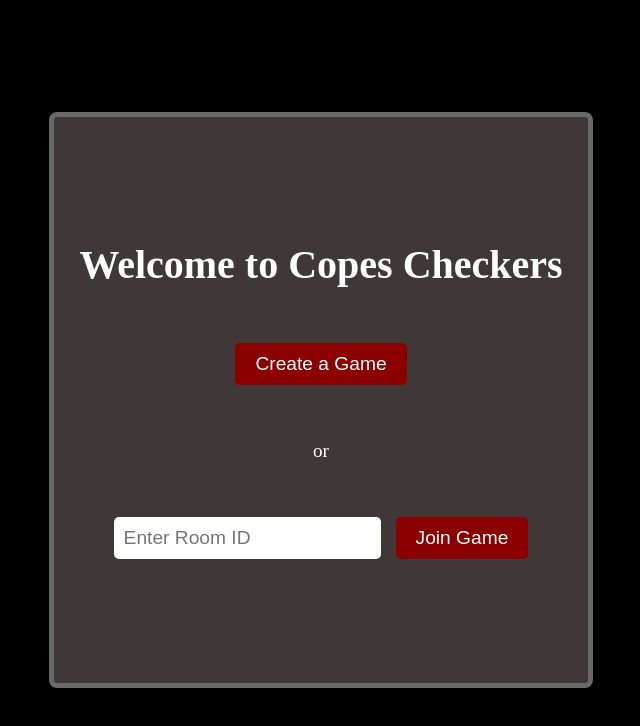
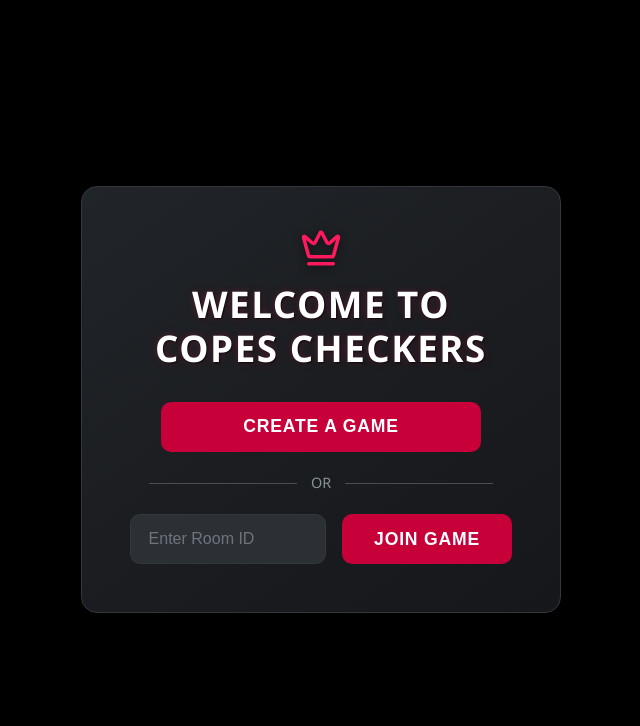
Before and after one commit to RafaelCopes/multiplayer-checkers-game, a React (Vite) app in the folder client/: page / in a window 1280 px wide. Shown: the top 726 px of the page, without its empty margins (319-959 px from the left). Built offline with nearby package versions, Linux system fonts and the light colour scheme; no server answers; the HTML template or start-up script is replaced by a standard one.

Commit message:
Changes to the interface

```diff
--- a/client/package.json
+++ b/client/package.json
@@ -9,6 +9,7 @@
     "preview": "vite preview"
   },
   "dependencies": {
+    "lucide-react": "^0.488.0",
     "react": "^18.2.0",
     "react-dom": "^18.2.0",
     "react-router-dom": "^6.26.2",
@@ -24,5 +25,6 @@
     "prettier": "^2.7.1",
     "typescript": "^4.6.4",
     "vite": "^3.1.0"
-  }
+  },
+  "packageManager": "yarn@4.9.1"
 }
--- a/client/src/components/Board/Cell/index.tsx
+++ b/client/src/components/Board/Cell/index.tsx
@@ -10,11 +10,11 @@ interface ICellProps {
 }
 
 export default function Cell({ colorize, piece, isSelected, isValidMove, row, col }: ICellProps) : JSX.Element {
-  const cellColor = colorize % 2 === 0 ? "black" : "red";
+  const cellType = colorize % 2 === 0 ? "light" : "dark";
   const imageSrc = piece === 1 ? '/assets/black-checker/standard.svg' : piece === 3 ? '/assets/black-checker/king-me.svg' : piece === 2 ? '/assets/red-checker/standard.svg' : piece === 4 ? '/assets/red-checker/king-me.svg' : '';
 
   return (
-    <Container data-row={row} data-col={col} isSelected={isSelected} cellColor={cellColor} isValidMove={isValidMove}>
+    <Container data-row={row} data-col={col} isSelected={isSelected} cellColor={cellType} isValidMove={isValidMove}>
       <Piece data-row={row} data-col={col} imageSrc={imageSrc} />
     </Container>
   );
--- a/client/src/components/Board/Cell/styles.ts
+++ b/client/src/components/Board/Cell/styles.ts
@@ -1,7 +1,16 @@
 import styled from "styled-components";
 
+const colors = {
+  darkSquare: '#1f2328',
+  lightSquare: '#c70039',
+  selectedSquare: '#5a6169',
+  validMoveSquare: 'rgba(255, 215, 0, 0.7)',
+  hoverOutline: '#ff195d',
+  pieceShadow: 'rgba(0, 0, 0, 0.4)',
+};
+
 interface IContainerProps {
-  cellColor: 'red' | 'black';
+  cellColor: 'light' | 'dark';
   isSelected: boolean;
   isValidMove: boolean;
 }
@@ -11,44 +20,58 @@ interface IPieceProps {
 }
 
 const cellColorSelector = {
-  black: '#403737',
-  red: '#d12121',
+  dark: colors.darkSquare,
+  light: colors.lightSquare,
 }
 
 export const Piece = styled.div<IPieceProps>`
   background-image: url(${({ imageSrc }) => imageSrc});
   background-repeat: no-repeat;
   background-position: center;
-  background-size: 60px;
-
+  background-size: 80%;
   height: 100%;
   width: 100%;
+  cursor: pointer;
+  pointer-events: ${({ imageSrc }) => (imageSrc ? 'auto' : 'none')};
+  filter: drop-shadow(2px 4px 4px ${colors.pieceShadow});
+  transition: transform 0.1s ease-in-out;
+  z-index: 1;
 
-  cursor: pointer;
+  &:hover {
+    transform: scale(1.05);
+  }
 `;
 
 export const Container = styled.div<IContainerProps>`
-  height: 72px;
-  width: 72px;
-
-  background: ${({ cellColor, isSelected, isValidMove }) => {
-    if (isValidMove) {
-      return 'yellow';
-    }
-
-    if (isSelected) {
-      return 'dimgray';
-    } else {
-      return cellColorSelector[cellColor];
-    }
-
-  } };
-
+  position: relative;
+  background: ${({ cellColor, isSelected }) => (isSelected ? colors.selectedSquare : cellColorSelector[cellColor])};
   display: flex;
   justify-content: center;
   align-items: center;
+  transition: background-color 0.2s ease;
+  outline: none;
+
+  &::after {
+    content: '';
+    position: absolute;
+    top: 30%; bottom: 30%; left: 30%; right: 30%;
+    background-color: ${colors.validMoveSquare};
+    border-radius: 50%;
+    opacity: ${({ isValidMove }) => (isValidMove ? 1 : 0)};
+    transition: opacity 0.2s ease, background-color 0.2s ease;
+    pointer-events: none;
+    box-shadow: 0 0 8px 2px ${colors.validMoveSquare};
+    z-index: 2;
+  }
 
   &:hover {
-    border: 3px solid grey;
+    outline: 3px solid ${colors.hoverOutline};
+    outline-offset: -3px;
+    z-index: 1;
+  }
+
+  ${Piece} {
+     z-index: 3;
+     position: relative;
   }
 `;
--- a/client/src/components/Board/index.tsx
+++ b/client/src/components/Board/index.tsx
@@ -1,7 +1,7 @@
 import { useEffect, useRef, useState } from 'react';
 import { useParams } from 'react-router-dom';
 import Cell from './Cell';
-import { CapturedPiece, CapturedPieces, Container, Content, GameInfo, Message, Player, Wrapper } from './styles';
+import { CapturedPiece, CapturedPieces, Container, Content, GameInfo, Message, Player, Wrapper, MessageArea } from './styles';
 
 const BOARD_SIZE = 8;
 
@@ -23,13 +23,14 @@ type IPiece = {
   y: number;
 };
 
-export default function Board({ socket }: any) { // Accept the socket as a prop
-  const { roomId } = useParams(); // Get room ID from URL
+export default function Board({ socket }: any) {
+  const { roomId } = useParams();
   const [piece, setPiece] = useState<IPiece | null>(null);
   const [currentBoardState, setCurrentBoardState] = useState(INITIAL_BOARD_STATE);
   const [turn, setTurn] = useState<number | null>(null);
   const [player, setPlayer] = useState<number | null>(null);
   const [message, setMessage] = useState<string | null>(null);
+  const [messageKey, setMessageKey] = useState<number>(0);
   const [winner, setWinner] = useState<number | null>(null);
   const [validMoves, setValidMoves] = useState<Array<{ toRow: number; toCol: number }> | null>(null);
   const [blackCapturesPieces, setBlackCapturesPieces] = useState<number>(0);
@@ -37,12 +38,13 @@ export default function Board({ socket }: any) { // Accept the socket as a prop
 
   const boardRef = useRef<HTMLDivElement>(null);
 
+
   let board: IBoard = [];
   let colorize: number;
 
   useEffect(() => {
     if (roomId) {
-      socket.emit('joinGame', roomId); // Use the existing socket and roomId to join the correct room
+      socket.emit('joinGame', roomId);
     }
 
     socket.on('initializeGameState', (game: any) => {
@@ -59,8 +61,9 @@ export default function Board({ socket }: any) { // Accept the socket as a prop
       setTurn(turn);
       setBlackCapturesPieces(capturedPieces.black);
       setRedCapturesPieces(capturedPieces.red);
-      setMessage(null);
-      setWinner(null);
+      if (!winner) {
+        setMessage(null);
+      }
     });
 
     socket.on('validMoves', (data: any) => {
@@ -85,11 +88,10 @@ export default function Board({ socket }: any) { // Accept the socket as a prop
     });
 
     return () => {
-      // Do not disconnect the socket here; the socket persists throughout the app
+
     };
   }, [roomId, socket]);
 
-  // Render the board cells
   for (let i = 0; i < BOARD_SIZE; i++) {
     for (let j = 0; j < BOARD_SIZE; j++) {
       colorize = i + j + 1;
@@ -112,15 +114,10 @@ export default function Board({ socket }: any) { // Accept the socket as a prop
   }
 
   const movePiece = (e: any) => {
-    if (turn !== player) {
-      setMessage('Not your turn!');
-      return;
-    }
-
     let target = e.target;
 
-    // Traverse up the DOM tree to find the element with data attributes
-    while (target && !target.dataset.row) {
+      // Percorre a DOM para encontrar o elemento com os atributos de dados
+      while (target && !target.dataset.row) {
       target = target.parentNode;
     }
 
@@ -137,23 +134,34 @@ export default function Board({ socket }: any) { // Accept the socket as a prop
 
     const clickedPiece = currentBoardState[x][y];
 
+    // Verifica se é vez do jogador ao clicar em uma peça
+    if (clickedPiece !== 0 && (turn !== player || player === null)) {
+      setMessage('Not your turn!');
+      setMessageKey(prev => prev + 1);
+      return;
+    }
+
     if (piece === null) {
-      // No piece currently selected
-      if (clickedPiece === player || clickedPiece === player + 2) {
-        // Select the piece and get valid moves
+      // Nenhuma peça selecionada
+      if (clickedPiece === 0) {
+        return;
+      } else if (player !== null && (clickedPiece === player || clickedPiece === player + 2)) {
+        // Seleciona a peça e pega os movimentos válidos
         setPiece({ x, y });
         socket.emit('getValidMoves', { roomId, row: x, col: y });
       } else {
+        // Peça do oponente
         setMessage('Not your piece!');
+        setMessageKey(prev => prev + 1);
       }
     } else {
-      // A piece is already selected
-      if (clickedPiece === player || clickedPiece === player + 2) {
-        // Change selection to the new piece
+      // Já tem uma peça selecionada
+      if (player !== null && (clickedPiece === player || clickedPiece === player + 2)) {
+        // Muda a seleção para a nova peça
         setPiece({ x, y });
         socket.emit('getValidMoves', { roomId, row: x, col: y });
       } else {
-        // Attempt to make a move
+        // Tenta fazer um movimento
         socket.emit('makeMove', {
           fromRow: piece.x,
           fromCol: piece.y,
@@ -161,7 +169,7 @@ export default function Board({ socket }: any) { // Accept the socket as a prop
           toCol: y,
         });
 
-        // Unselect the piece and clear valid moves
+        // Desmarca a peça e limpa os movimentos válidos
         setPiece(null);
         setValidMoves(null);
       }
@@ -173,18 +181,20 @@ export default function Board({ socket }: any) { // Accept the socket as a prop
     <Container>
       <GameInfo highlight={turn === player ? true : false}>
         {winner && (winner === 3 ? <h1>Draw! A player was left without valid moves.</h1> : <h1>Winner: Player {winner}!</h1>)}
-        {player && (
+        {player !== null && (
           <Player>
             <h1>You</h1>
             <CapturedPiece color={player === 1 ? "black" : "red"} />
           </Player>
         )}
         <CapturedPieces>
-          {Array.from({ length: player === 1 ? redCapturesPieces : blackCapturesPieces }).map((_, index) => (
+          {player !== null && Array.from({ length: player === 1 ? redCapturesPieces : blackCapturesPieces }).map((_, index) => (
             <CapturedPiece key={index} color={player === 1 ? "red" : "black"} />
           ))}
         </CapturedPieces>
-        {message && <Message>Warning: {message}</Message>}
+        <MessageArea>
+          {message && <Message key={messageKey}>{message}</Message>}
+        </MessageArea>
       </GameInfo>
       <Wrapper ref={boardRef}>
         <Content onMouseDown={(e: any) => movePiece(e)}>
--- a/client/src/components/Board/styles.ts
+++ b/client/src/components/Board/styles.ts
@@ -1,91 +1,181 @@
-import styled from "styled-components";
+import styled, { css, keyframes } from "styled-components";
 
-interface PieceProps {
-  color: 'black' | 'red';
-}
+const colors = {
+  background: '#000000',
+  containerBackground: '#1a1d21',
+  containerBackgroundGradient: 'linear-gradient(145deg, #212428, #15171a)',
+  border: '#33383f',
+  textPrimary: '#e8e8e8',
+  textSecondary: '#8a9199',
+  accentPrimary: '#c70039',
+  accentHover: '#ff195d',
+  warningText: '#ff195d',
+  boardFrame: '#101214',
+  shadowColor: 'rgba(0, 0, 0, 0.6)',
+  capturedPieceBorder: 'rgba(255, 255, 255, 0.1)',
+};
 
+// Container principal
 export const Container = styled.div`
-  height: 100vh;
-
-  background: black;
-  color: white;
-
+  min-height: 100vh;
+  background: ${colors.background};
+  color: ${colors.textPrimary};
   display: flex;
   flex-direction: row;
   justify-content: center;
   align-items: center;
-  gap: 70px;
+  gap: 3rem;
+  padding: 2rem;
+  font-family: 'Segoe UI', Tahoma, Geneva, Verdana, sans-serif;
+
+  @media (max-width: 1100px) {
+    flex-direction: column;
+    gap: 2rem;
+    padding: 1rem;
+  }
 `;
 
 export const GameInfo = styled.div<{ highlight: boolean }>`
   display: flex;
   flex-direction: column;
-  justify-content: flex-start;
+  justify-content: ;
   align-items: center;
-  gap: 50px;
+  gap: 1.5rem;
 
-  height: 594px;
-  width: 300px;
+  min-height: 610px;
+  width: 280px;
 
-  border-radius: 8px;
-  border: 8px solid dimgrey;
-  border: ${({ highlight }) => (highlight ? "8px solid #d12121" : "8px solid dimgrey")};
+  background: ${colors.containerBackground};
+  background: ${colors.containerBackgroundGradient};
+  border-radius: 12px;
+  border: 2px solid ${colors.border};
+  padding: 1.5rem;
+  box-shadow: 0px 8px 20px ${colors.shadowColor};
+  text-align: center;
+  transition: border-color 0.3s ease-in-out;
 
-  padding: 30px;
-
-  text-align: center;
-
-
-  background-color: #403737;
+  border-color: ${({ highlight }) => (highlight ? colors.accentHover : colors.border)};
 
   h1 {
-    font-size: 24px;
+    font-size: 1.4rem;
+    font-weight: 600;
+    color: ${colors.textPrimary};
+    margin: 0;
+    line-height: 1.3;
+  }
+
+  @media (max-width: 1100px) {
+     min-height: auto;
+     width: 100%;
+     max-width: 500px;
+     padding: 1rem;
+     gap: 1rem;
+  }
+
+  & > h1:first-child {
+    font-size: 1.5rem;
+    font-weight: 700;
+    color: ${colors.accentHover};
   }
 `;
 
 export const Wrapper = styled.div`
-  padding: 8px;
-  border-radius: 8px;
-  background: dimgray;
+  padding: 10px;
+  border-radius: 12px;
+  background: ${colors.boardFrame};
+  box-shadow: 0px 5px 15px rgba(0, 0, 0, 0.5),
+              inset 0px 0px 10px rgba(0, 0, 0, 0.7);
+  display: inline-block;
 `;
 
-export const Message = styled.h1`
-  color: red;
-`;
-
-
 export const Content = styled.div`
-  background: red;
   height: 576px;
   width: 576px;
 
   display: grid;
   grid-template-columns: repeat(8, 1fr);
   grid-template-rows: repeat(8, 1fr);
+  border-radius: 6px;
+  overflow: hidden;
+  border: 1px solid ${colors.border};
 `;
 
 export const CapturedPieces = styled.div`
   width: 100%;
-
   display: grid;
-  grid-template-columns: repeat(3, 1fr);
-  grid-gap: 10px;
+  grid-template-columns: repeat(auto-fill, minmax(45px, 1fr));
+  grid-gap: 8px;
+  margin-top: auto;
+  padding: 0.5rem;
+  background-color: rgba(0,0,0,0.2);
+  border-radius: 8px;
+  min-height: 60px;
 `;
 
+interface PieceProps {
+  color: 'black' | 'red';
+}
 export const CapturedPiece = styled.div<PieceProps>`
-  width: 50px;
-  height: 50px;
+  width: 45px;
+  height: 45px;
   background-image: url(${(props) => props.color === 'black' ? '/assets/black-checker/standard.svg': '/assets/red-checker/standard.svg'});
   background-size: contain;
   background-repeat: no-repeat;
   background-position: center;
-  margin: 5px;
+  border-radius: 50%;
+  box-shadow: inset 0 0 5px rgba(0,0,0,0.5);
+  border: 1px solid ${colors.capturedPieceBorder};
 `;
 
 export const Player = styled.div`
   display: flex;
-  flex-direction: row;
+  flex-direction: column;
   justify-content: center;
   align-items: center;
-  gap: 10px;
+  gap: 0.8rem;
+
+  h1 {
+    font-size: 1.2rem;
+    font-weight: 500;
+    color: ${colors.textSecondary};
+    text-transform: uppercase;
+    letter-spacing: 1px;
+    margin-bottom: 0;
+  }
+
+  ${CapturedPiece} {
+     width: 55px;
+     height: 55px;
+     border: none;
+     box-shadow: 0 2px 5px rgba(0,0,0,0.4);
+  }
 `;
+
+const fadeInOut = keyframes`
+  0% { opacity: 0; transform: translateY(10px); }
+  10% { opacity: 1; transform: translateY(0); }
+  80% { opacity: 1; transform: translateY(0); }
+  100% { opacity: 0; transform: translateY(-10px); }
+`;
+
+export const MessageArea = styled.div`
+  min-height: 50px;
+  width: 100%;
+  max-width: 600px;
+  display: flex;
+  justify-content: center;
+  align-items: center;
+`;
+
+export const Message = styled.div`
+  color: ${colors.warningText};
+  font-size: 1.1rem;
+  font-weight: 600;
+  padding: 0.6rem 1.2rem;
+  background-color: rgba(40, 30, 30, 0.8);
+  border: 1px solid ${colors.accentPrimary};
+  border-radius: 8px;
+  text-align: center;
+  box-shadow: 0 2px 8px rgba(0,0,0,0.5);
+  animation: ${fadeInOut} 3s ease-in-out forwards;
+`;
--- a/client/src/components/GameOptions/index.tsx
+++ b/client/src/components/GameOptions/index.tsx
@@ -1,54 +1,78 @@
 import { useState } from 'react';
 import { useNavigate } from 'react-router-dom';
-import { Container, Wrapper } from './styles';
+import { Container, Wrapper } from './styles'; // Make sure path is correct
+import { Crown } from 'lucide-react'; // Import the Crown icon
 
-export default function GameOptions({ socket }: any) { // Accept the socket as a prop
+export default function GameOptions({ socket }: any) {
   const [roomId, setRoomId] = useState('');
-
   const navigate = useNavigate();
 
   const handleCreateGame = () => {
-    socket.emit('createGame'); // Use the existing socket
-
-    socket.on('gameCreated', (roomId: string) => {
+    socket.emit('createGame');
+    socket.once('gameCreated', (roomId: string) => {
       alert(`Game created! Share this Room ID with your friend: ${roomId}`);
-      navigate(`/game/${roomId}`); // Navigate to the game with the room ID
+      navigate(`/game/${roomId}`);
     });
+    return () => {
+      socket.off('gameCreated');
+    };
   };
 
   const handleJoinGame = () => {
-    if (roomId) {
-      socket.emit('checkGameExists', roomId);
-       // Use the existing socket
-      socket.on('gameExists', (exists: boolean) => {
+    const trimmedRoomId = roomId.trim();
+    if (trimmedRoomId) {
+      socket.emit('checkGameExists', trimmedRoomId);
+      socket.once('gameExists', (exists: boolean) => {
         if (exists) {
-          navigate(`/game/${roomId}`); // Navigate to the game with the room ID
+          navigate(`/game/${trimmedRoomId}`);
         } else {
-          alert('Room not found. Please enter a valid Room ID.');
+          alert('Room not found. Please check the Room ID and try again.');
           setRoomId('');
         }
       });
     } else {
       alert('Please enter a valid Room ID.');
+      setRoomId('');
+    }
+  };
+
+  const handleKeyDown = (event: React.KeyboardEvent<HTMLInputElement>) => {
+    if (event.key === 'Enter') {
+      handleJoinGame();
     }
   };
 
   return (
     <Wrapper>
       <Container>
-        <h1>Welcome to Copes Checkers</h1>
+        {/* Title Container with Icon */}
+        <div className="title-container">
+          {/* Use Lucide Crown Icon */}
+          <Crown className="title-icon" aria-hidden="true" />
+          {/* Game Title */}
+          <h1>Welcome to Copes Checkers</h1>
+        </div>
+
         <button onClick={handleCreateGame}>Create a Game</button>
-        <p>or</p>
-        <div>
+
+        {/* Separator */}
+        <div className="separator">
+          <span>or</span>
+        </div>
+
+        {/* Join Section */}
+        <div className="join-section">
           <input
             type="text"
             placeholder="Enter Room ID"
             value={roomId}
             onChange={(e) => setRoomId(e.target.value)}
+            onKeyDown={handleKeyDown}
+            aria-label="Enter Room ID"
           />
           <button onClick={handleJoinGame}>Join Game</button>
         </div>
-    </Container>
+      </Container>
     </Wrapper>
   );
 }
--- a/client/src/components/GameOptions/styles.ts
+++ b/client/src/components/GameOptions/styles.ts
@@ -1,66 +1,127 @@
+// styles.ts
 import styled from "styled-components";
 
+// Define the black/dark gray theme with red accents
+const colors = {
+  background: '#000000',
+  containerBackground: '#1a1d21',
+  containerBackgroundGradient: 'linear-gradient(145deg, #212428, #15171a)',
+  border: '#33383f',
+  textPrimary: '#e8e8e8',
+  textSecondary: '#8a9199',
+  accentPrimary: '#c70039',
+  accentHover: '#ff195d', // Brighter red - used for icon/hover
+  accentFocusOutline: 'rgba(255, 25, 93, 0.6)',
+  inputBackground: '#2c3035',
+  shadowColor: 'rgba(0, 0, 0, 0.6)',
+  separatorLine: '#4a4e53',
+  titleShadow: 'rgba(0, 0, 0, 0.8)',
+  titleGlow: 'rgba(255, 25, 93, 0.15)',
+};
+
 export const Wrapper = styled.div`
-  height: 100vh;
-
-  background: black;
-  color: white;
-
+  min-height: 100vh;
+  background: ${colors.background};
+  color: ${colors.textPrimary};
   display: flex;
   flex-direction: column;
   justify-content: center;
   align-items: center;
+  font-family: 'Segoe UI', Tahoma, Geneva, Verdana, sans-serif;
+  padding: 1rem;
+  overflow-x: hidden;
 `;
 
 export const Container = styled.div`
-  border: 5px solid dimgray;
-  background: #403737;
-
-  height: 576px;
-
-  padding: 25px;
-
+  background: ${colors.containerBackground};
+  background: ${colors.containerBackgroundGradient};
+  border: 1px solid ${colors.border};
+  box-shadow: 0px 10px 30px ${colors.shadowColor};
+  max-width: 480px;
+  width: 100%;
+  padding: 2.5rem 3rem 3rem 3rem;
   display: flex;
   flex-direction: column;
   justify-content: center;
   align-items: center;
+  border-radius: 16px;
+  gap: 2.5rem;
+  animation: fadeInScale 0.5s ease-out forwards;
 
-  border-radius: 8px;
-
-  gap: 55px;
-
-	p {
-		font-size: 1.2rem;
+  @keyframes fadeInScale {
+    from { opacity: 0; transform: scale(0.95); }
+    to { opacity: 1; transform: scale(1); }
   }
 
-	h1 {
-		font-size: 2.5rem;
+  .title-container {
+    display: flex;
+    flex-direction: column;
+    align-items: center;
+    gap: 0.6rem;
+    margin-bottom: -0.5rem;
+    width: 100%;
   }
 
-  button {
-    padding: 10px 20px;
-    border: 0;
-    border-radius: 5px;
-    background: darkred;
-    color: white;
-    font-size: 1.2rem;
-    cursor: pointer;
-    transition: background 0.2s;
+  // --- Updated Icon Styling ---
+  .title-container .title-icon {
+    width: 42px;                      // Adjust size if needed
+    height: 42px;                     // Use explicit height too
+    stroke: ${colors.accentHover};    // *** Use stroke for Lucide icons ***
+    stroke-width: 2;                  // Default Lucide stroke width (adjust 1.5, 2.5 etc. if desired)
+    margin-bottom: 0.2rem;
+    filter: drop-shadow(0px 2px 4px rgba(0,0,0,0.5)); // Slightly adjusted shadow
+  }
+  // --- End Updated Icon Styling ---
 
-    &:hover {
-      background: red;
-    }
+  h1 {
+    font-size: 2.3rem;
+    color: #ffffff;
+    text-align: center;
+    font-weight: 700;
+    letter-spacing: 1.5px;
+    text-transform: uppercase;
+    margin: 0;
+    line-height: 1.2;
+    text-shadow:
+      1px 1px 2px ${colors.titleShadow},
+      0 0 10px ${colors.titleGlow},
+      0 0 5px ${colors.titleGlow};
   }
 
-	input {
-		padding: 10px;
-		border: 0;
-		border-radius: 5px;
-		font-size: 1.2rem;
+  .separator { /* ... unchanged ... */
+    display: flex; align-items: center; text-align: center;
+    color: ${colors.textSecondary}; width: 90%; margin: -1rem 0;
+    &::before, &::after { content: ''; flex: 1; border-bottom: 1px solid ${colors.separatorLine}; }
+    span { font-size: 0.9rem; text-transform: uppercase; font-weight: 500; padding: 0 1em; line-height: 1; }
   }
 
-	div {
-		display: flex;
-		gap: 15px;
+  button { /* ... unchanged ... */
+    padding: 0.9rem 2rem; border: none; border-radius: 10px;
+    background: ${colors.accentPrimary}; color: white; font-size: 1.1rem;
+    font-weight: 600; cursor: pointer;
+    transition: background-color 0.2s ease-in-out, transform 0.15s ease, box-shadow 0.2s ease;
+    width: 100%; max-width: 320px; text-transform: uppercase; letter-spacing: 0.8px;
+    &:hover { background: ${colors.accentHover}; transform: translateY(-3px) scale(1.02); box-shadow: 0 6px 15px rgba(199, 0, 57, 0.4); }
+    &:active { transform: translateY(-1px) scale(1); box-shadow: 0 2px 8px rgba(199, 0, 57, 0.3); }
+    &:focus-visible { outline: 3px solid ${colors.accentFocusOutline}; outline-offset: 2px; background: ${colors.accentHover}; }
+  }
+
+  .join-section { /* ... unchanged ... */
+    display: flex; gap: 1rem; width: 100%; align-items: stretch;
+    @media (max-width: 450px) { flex-direction: column; }
+  }
+
+  input[type="text"] { /* ... unchanged ... */
+    padding: 0.9rem 1.1rem; border: 1px solid ${colors.border}; border-radius: 10px;
+    font-size: 1rem; background-color: ${colors.inputBackground}; color: ${colors.textPrimary};
+    flex-grow: 1; transition: border-color 0.2s ease, box-shadow 0.2s ease; min-width: 100px;
+    &::placeholder { color: ${colors.textSecondary}; opacity: 0.7; }
+    &:focus { outline: none; border-color: ${colors.accentHover}; box-shadow: 0 0 0 3px ${colors.accentFocusOutline}; }
+  }
+
+  .join-section > button { /* ... unchanged ... */
+     width: auto; max-width: none; flex-shrink: 0; background: ${colors.accentPrimary};
+     &:hover { background: ${colors.accentHover}; }
+     @media (max-width: 450px) { width: 100%; margin-top: 0.5rem; }
   }
 `;
```
Also changed, not shown: client/.yarnrc.yml (added), 1 other file (tests, documents, lock files or other folders). Lines whose indentation alone changed are shown as unchanged.
